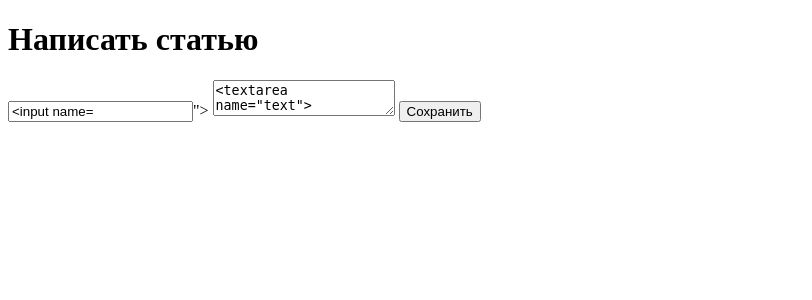
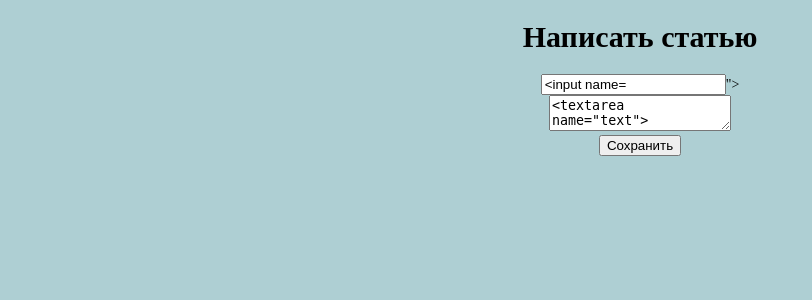
Before and after one commit to DeapHy/DjangoPy, a Django app: template lab5/articles/templates/create_post.html in a window 1280 px wide. Shown: the top 300 px of the page, without its empty margins (0-812 px from the left). Run offline with Django 3.2, Linux system fonts and the light colour scheme; the template is opened without the code that fills it, so the values that code supplies are empty, except form fields; tables that the repository leaves empty hold one stand-in row (values such as "Sample post"); form fields are guessed from the names that the template uses.

Commit message:
5th lab(fixed), not checked

```diff
--- /dev/null
+++ b/lab5/articles/static/css/Creation_form.css
@@ -0,0 +1,13 @@
+h1 {
+  font-size: 30px;
+  text-align: center;
+}
+
+form {
+  text-align: center;
+}
+
+body {
+  background-color: #AECFD3;
+  font-size: 14px;
+}
--- a/lab5/articles/templates/create_post.html
+++ b/lab5/articles/templates/create_post.html
@@ -2,13 +2,14 @@
 <html>
     <head>
         <title>Django Public Blog - создать статью</title>
+        <link rel="stylesheet" href="/static/css/Creation_form.css">
     </head>
     <body>
         <div class="content">
             <h1>Написать статью</h1>
-            <form method="POST">{% csrf_token %}
-                <input type="text" name="title" placeholder="Название статьи" value="{{ form.title }}">
-                <textarea name="text" placeholder="Текст статьи">{{ form.text }}</textarea>
+            <form method="POST" class='creationform'> {% csrf_token %}
+                <input type="text" name="title" placeholder="Название статьи" value="{{ form.title }}"> <br>
+                <textarea name="text" placeholder="Текст статьи">{{ form.text }}</textarea> <br>
                 <input type="submit" value="Сохранить">
             </form>
             {{ form.errors }}
```
